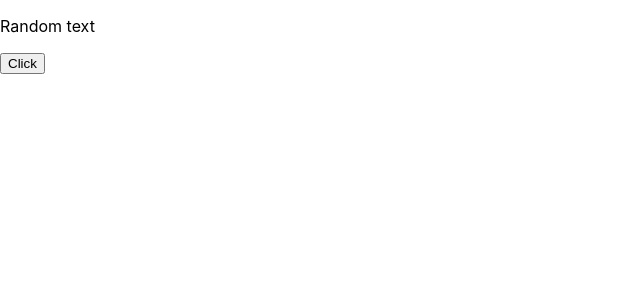
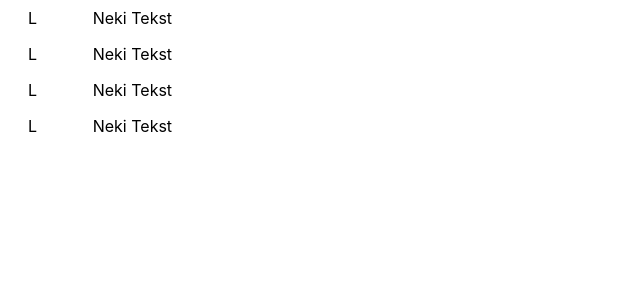
Before and after one commit to DausPx/react-class, a React (Create React App) app: page / in a window 1280 px wide. Shown: the top 300 px of the page, without its empty margins (0-640 px from the left). Built offline with nearby package versions, Linux system fonts and the light colour scheme.

Commit message:
list and list item

```diff
--- a/src/App.js
+++ b/src/App.js
@@ -1,14 +1,19 @@
 
-import { useContext } from "react";
 import "./App.css";
-import { AppContext } from "./functionalComponents/Context";
 import Row from "./functionalComponents/Row";
-import Simple from "./functionalComponents/Simple";
+import List from './functionalComponents/List'
+import ListItem from './functionalComponents/ListItem'
 
 function App() {
   return <>
       <Row justify='flex-start'>
-        <Simple />
+        <List>
+          <ListItem text='Neki Tekst' hasLogo></ListItem>
+          <ListItem text='Neki Tekst' hasLogo></ListItem>
+          <ListItem text='Neki Tekst' hasLogo></ListItem>
+          <ListItem text='Neki Tekst' hasLogo></ListItem>
+
+        </List>
       </Row>
   </>
 }
--- /dev/null
+++ b/src/functionalComponents/List.jsx
@@ -0,0 +1,15 @@
+
+function List(props) {
+    const { children} = props
+    return <div
+    style={
+        {
+            minWidth: '200px',
+            display: 'flex',
+            flexDirection: 'column',
+        }
+    }>
+        {children}
+    </div>
+}
+export default List
--- /dev/null
+++ b/src/functionalComponents/ListItem.jsx
@@ -0,0 +1,20 @@
+
+function  ListItem(props) {
+    const {text, hasLogo} = props
+    return <div style={
+        {
+            display:"flex",
+            height: '36px',
+            justifyContent: 'space-around',
+            width: '100%',
+            alignItems: "center"
+        }
+    }>
+        {hasLogo && (
+            <div>L</div>
+        )}
+        <p>{text}</p>
+    </div>
+
+}
+export default ListItem
```
